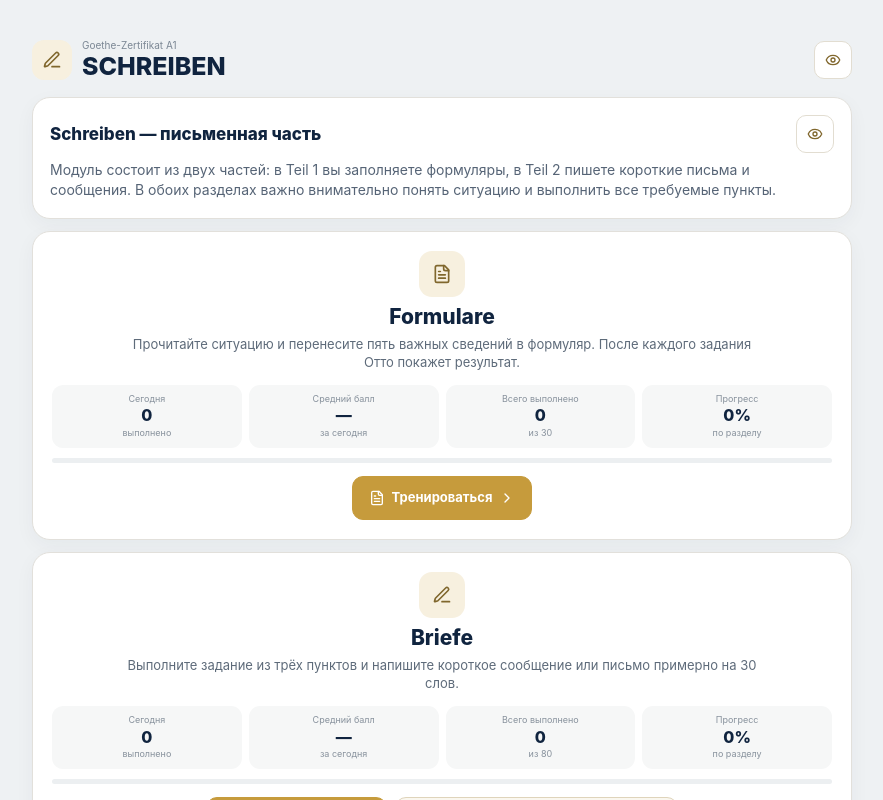
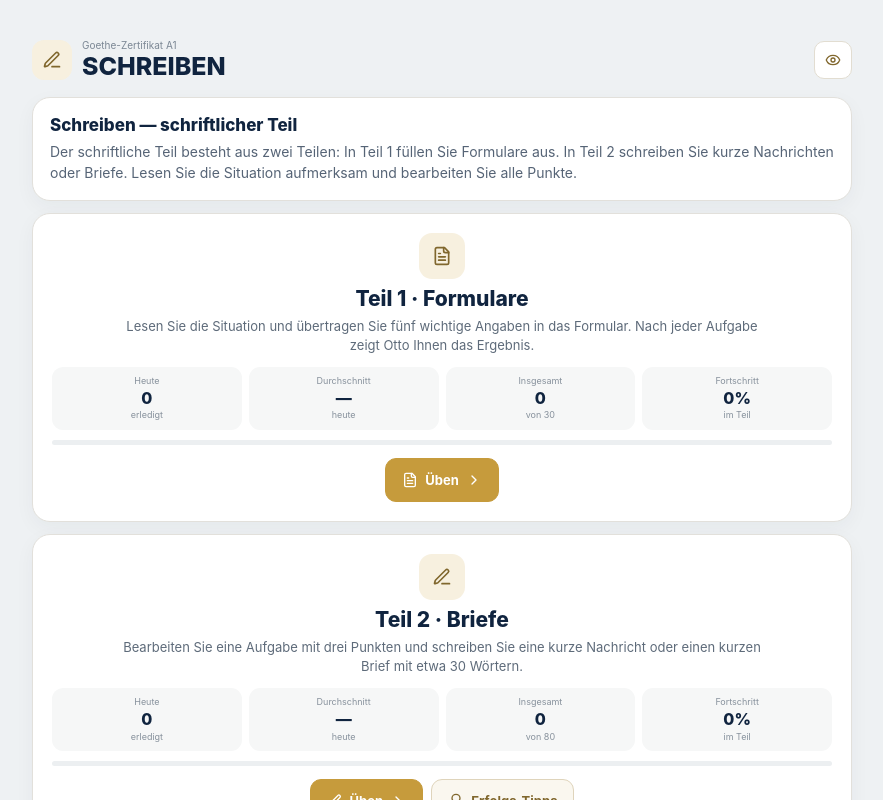
Before and after one commit to chistocrym-wq/-1, a React (Vite) app: page / in a window 1280 px wide. Both pictures are taken after a click on the button 425 px from the left and 769 px from the top of the page. Shown: the top 800 px of the page, without its empty margins (198-1081 px from the left). Built offline with nearby package versions, Linux system fonts and the light colour scheme.

Commit message:
Fix Schreiben default language and align Teil labels

```diff
--- a/src/components/schreiben/SchreibenHomeV2.tsx
+++ b/src/components/schreiben/SchreibenHomeV2.tsx
@@ -5,9 +5,9 @@ import { SchreibenSecrets } from '@/components/schreiben/SchreibenSecrets';
 
 interface Props { onStartTeil1: () => void; onStartTeil2: () => void; }
 
-function Card({ title, text, total, progress, today, average, onStart, icon: Icon, onSecrets }: {
-  title: string; text: string; total: number; progress: number; today: number; average: number | null;
-  onStart: () => void; icon: typeof FileText; onSecrets?: () => void;
+function Card({ title, text, textRu, total, progress, today, average, onStart, icon: Icon, onSecrets, showRussian }: {
+  title: string; text: string; textRu: string; total: number; progress: number; today: number; average: number | null;
+  onStart: () => void; icon: typeof FileText; onSecrets?: () => void; showRussian: boolean;
 }) {
   const percent = Math.min((progress / total) * 100, 100);
   return (
@@ -15,16 +15,17 @@ function Card({ title, text, total, progress, today, average, onStart, icon: Ico
       <div className="schreiben-part-icon"><Icon className="h-5 w-5" /></div>
       <h2>{title}</h2>
       <p className="schreiben-part-text">{text}</p>
+      {showRussian && <div className="schreiben-russian-box">{textRu}</div>}
       <div className="schreiben-stat-grid">
-        <div><span>Сегодня</span><strong>{today}</strong><small>выполнено</small></div>
-        <div><span>Средний балл</span><strong>{average === null ? '—' : `${average}%`}</strong><small>за сегодня</small></div>
-        <div><span>Всего выполнено</span><strong>{progress}</strong><small>из {total}</small></div>
-        <div><span>Прогресс</span><strong>{Math.round(percent)}%</strong><small>по разделу</small></div>
+        <div><span>Heute</span><strong>{today}</strong><small>erledigt</small></div>
+        <div><span>Durchschnitt</span><strong>{average === null ? '—' : `${average}%`}</strong><small>heute</small></div>
+        <div><span>Insgesamt</span><strong>{progress}</strong><small>von {total}</small></div>
+        <div><span>Fortschritt</span><strong>{Math.round(percent)}%</strong><small>im Teil</small></div>
       </div>
       <div className="schreiben-progress-line"><div style={{ width: `${percent}%` }} /></div>
       <div className="schreiben-part-actions">
-        <button type="button" onClick={onStart} className="schreiben-main-button"><Icon className="h-4 w-4" /> Тренироваться <ChevronRight className="h-4 w-4" /></button>
-        {onSecrets && <button type="button" onClick={onSecrets} className="schreiben-secondary-button"><Lightbulb className="h-4 w-4" /> Секреты успеха написания писем</button>}
+        <button type="button" onClick={onStart} className="schreiben-main-button"><Icon className="h-4 w-4" /> Üben <ChevronRight className="h-4 w-4" /></button>
+        {onSecrets && <button type="button" onClick={onSecrets} className="schreiben-secondary-button"><Lightbulb className="h-4 w-4" /> Erfolgs-Tipps</button>}
       </div>
     </section>
   );
@@ -43,10 +44,10 @@ export function SchreibenHomeV2({ onStartTeil1, onStartTeil2 }: Props) {
         <div><span>Goethe-Zertifikat A1</span><h1>Schreiben</h1></div>
         <button
           type="button"
-          onClick={() => setShowRussian(!showRussian)}
+          onClick={() => setShowRussian((v) => !v)}
           className="schreiben-translate-button"
-          aria-label={showRussian ? 'Скрыть перевод' : 'Показать перевод'}
-          title={showRussian ? 'Скрыть перевод' : 'Показать перевод'}
+          aria-label={showRussian ? 'Перевод скрыть' : 'Перевод показать'}
+          title={showRussian ? 'Перевод скрыть' : 'Перевод показать'}
         >
           <Eye className="h-4 w-4" />
         </button>
@@ -54,27 +55,34 @@ export function SchreibenHomeV2({ onStartTeil1, onStartTeil2 }: Props) {
 
       <section className="schreiben-intro">
         <div className="schreiben-intro-top">
-          <h2>Schreiben — письменная часть</h2>
-          <button
-            type="button"
-            onClick={() => setShowRussian(!showRussian)}
-            className="schreiben-translate-button schreiben-inline-translate"
-            aria-label={showRussian ? 'Скрыть перевод' : 'Показать перевод'}
-            title={showRussian ? 'Скрыть перевод' : 'Показать перевод'}
-          >
-            <Eye className="h-4 w-4" />
-          </button>
+          <h2>Schreiben — schriftlicher Teil</h2>
         </div>
-        <p>Модуль состоит из двух частей: в Teil 1 вы заполняете формуляры, в Teil 2 пишете короткие письма и сообщения. В обоих разделах важно внимательно понять ситуацию и выполнить все требуемые пункты.</p>
-        {showRussian && <div className="schreiben-russian-box">Письменная часть экзамена состоит из двух частей. Сначала вы переносите нужные сведения в формуляр, затем пишете короткое сообщение или письмо. Здесь можно тренироваться, видеть результат и сохранять статистику.</div>}
+        <p>Der schriftliche Teil besteht aus zwei Teilen: In Teil 1 füllen Sie Formulare aus. In Teil 2 schreiben Sie kurze Nachrichten oder Briefe. Lesen Sie die Situation aufmerksam und bearbeiten Sie alle Punkte.</p>
+        {showRussian && <div className="schreiben-russian-box">Письменная часть состоит из двух частей: в Teil 1 вы заполняете формуляры, а в Teil 2 пишете короткие сообщения или письма. Внимательно прочитайте ситуацию и выполните все пункты.</div>}
       </section>
 
-      <Card title="Formulare" text="Прочитайте ситуацию и перенесите пять важных сведений в формуляр. После каждого задания Отто покажет результат." total={30} progress={Math.min(p1.progress.totalCompleted, 30)} today={p1.progress.dailyCompleted} average={p1.averageToday} onStart={onStartTeil1} icon={FileText} />
-      <Card title="Briefe" text="Выполните задание из трёх пунктов и напишите короткое сообщение или письмо примерно на 30 слов." total={80} progress={Math.min(p2.progress.totalCompleted, 80)} today={p2.progress.dailyCompleted} average={p2.averageToday} onStart={onStartTeil2} icon={PenLine} onSecrets={() => setSecretsOpen(true)} />
+      <Card
+        title="Teil 1 · Formulare"
+        text="Lesen Sie die Situation und übertragen Sie fünf wichtige Angaben in das Formular. Nach jeder Aufgabe zeigt Otto Ihnen das Ergebnis."
+        textRu="Прочитайте ситуацию и перенесите пять важных сведений в формуляр. После каждого задания Отто покажет результат."
+        total={30} progress={Math.min(p1.progress.totalCompleted, 30)} today={p1.progress.dailyCompleted} average={p1.averageToday}
+        onStart={onStartTeil1} icon={FileText} showRussian={showRussian}
+      />
+      <Card
+        title="Teil 2 · Briefe"
+        text="Bearbeiten Sie eine Aufgabe mit drei Punkten und schreiben Sie eine kurze Nachricht oder einen kurzen Brief mit etwa 30 Wörtern."
+        textRu="Выполните задание из трёх пунктов и напишите короткое сообщение или письмо примерно на 30 слов."
+        total={80} progress={Math.min(p2.progress.totalCompleted, 80)} today={p2.progress.dailyCompleted} average={p2.averageToday}
+        onStart={onStartTeil2} icon={PenLine} onSecrets={() => setSecretsOpen(true)} showRussian={showRussian}
+      />
 
       <section className="schreiben-stat-info">
         <BarChart3 className="h-5 w-5" />
-        <div><strong>Статистика сохраняется автоматически</strong><p>Для Teil 1 и Teil 2 сохраняются: общее количество выполненных заданий, количество выполненных сегодня, средний балл за сегодня и общий прогресс. После перезагрузки данные остаются на устройстве.</p></div>
+        <div>
+          <strong>Statistik wird automatisch gespeichert</strong>
+          <p>Für Teil 1 und Teil 2 werden erledigte Aufgaben, heutige Aufgaben, der heutige Durchschnitt und der Gesamtfortschritt gespeichert. Die Daten bleiben auch nach dem Neuladen auf diesem Gerät erhalten.</p>
+          {showRussian && <div className="schreiben-russian-box">Статистика Teil 1 и Teil 2 сохраняется автоматически: выполненные задания, задания за сегодня, средний балл за сегодня и общий прогресс. После перезагрузки данные остаются на этом устройстве.</div>}
+        </div>
       </section>
 
       <SchreibenSecrets open={secretsOpen} onClose={() => setSecretsOpen(false)} />
```
